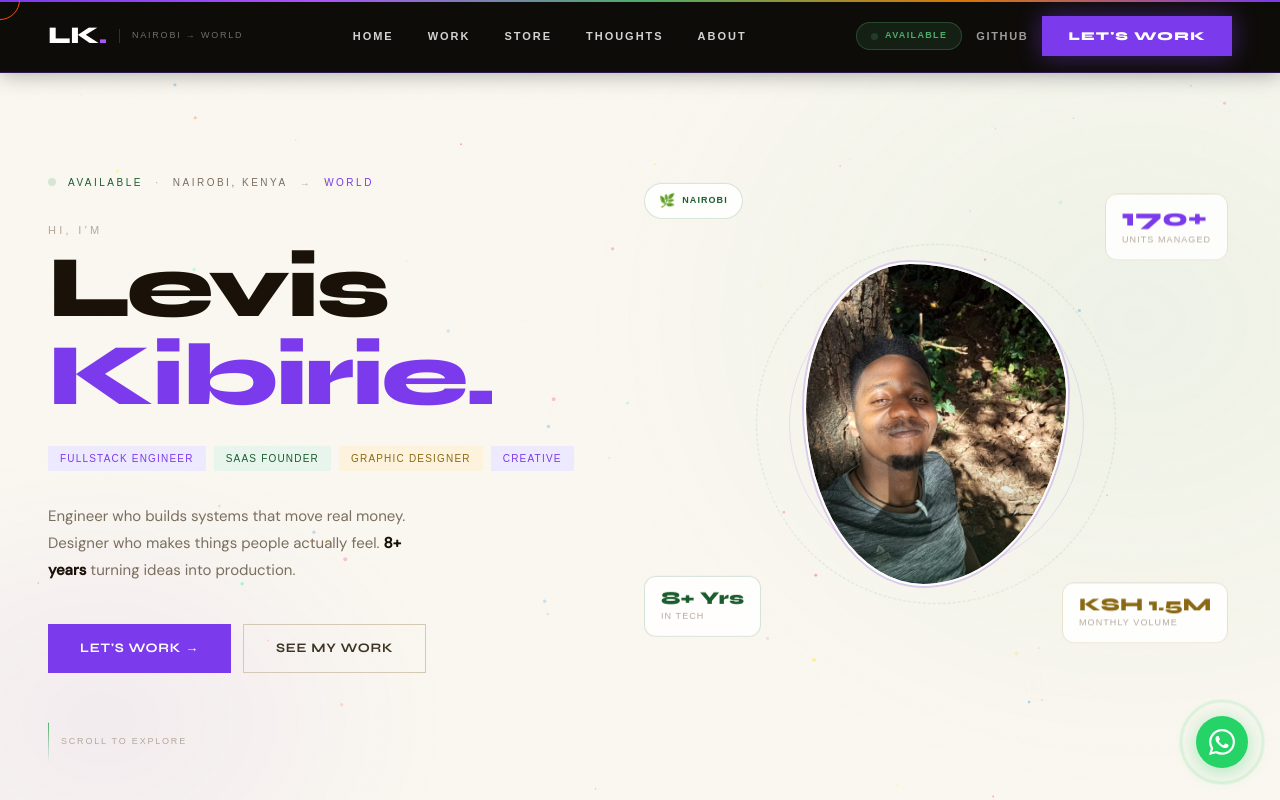
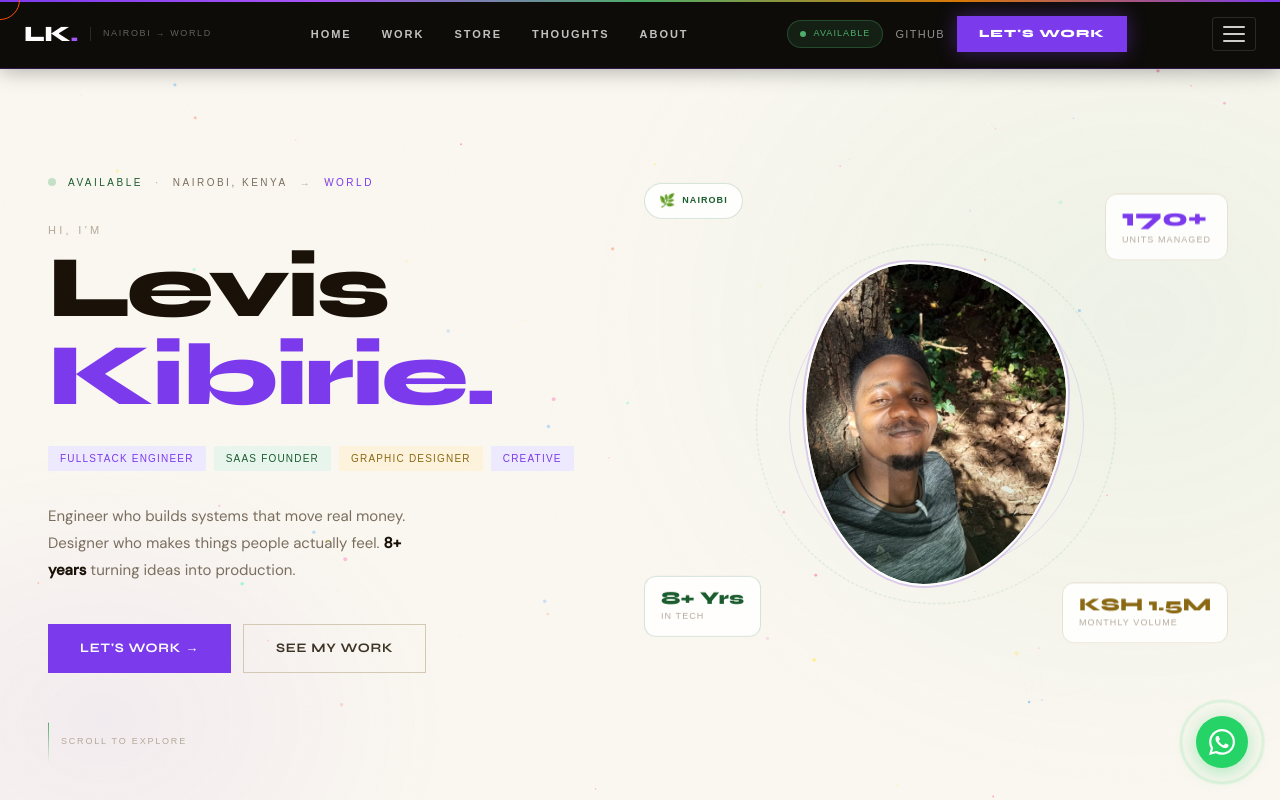
Before and after one commit to Levikib/levo-portfolio, a Next.js app: page / in a window 1280 px wide. Shown: the top 800 px of the page. Built offline with nearby package versions, Linux system fonts and the light colour scheme; a web font is replaced by a local one.

Commit message:
fix: mobile nav — hamburger menu, full-screen overlay, responsive

```diff
--- a/src/components/layout/Nav.tsx
+++ b/src/components/layout/Nav.tsx
@@ -3,59 +3,164 @@ import { useState, useEffect } from "react";
 import Link from "next/link";
 
 export default function Nav() {
-  const [scrolled, setScrolled] = useState(false);
+  const [scrolled, setScrolled]   = useState(false);
+  const [open, setOpen]           = useState(false);
+  const [mounted, setMounted]     = useState(false);
 
   useEffect(() => {
+    setMounted(true);
     const onScroll = () => setScrolled(window.scrollY > 20);
     window.addEventListener("scroll", onScroll, { passive: true });
     return () => window.removeEventListener("scroll", onScroll);
   }, []);
 
+  // Lock body scroll when menu open
+  useEffect(() => {
+    document.body.style.overflow = open ? "hidden" : "";
+    return () => { document.body.style.overflow = ""; };
+  }, [open]);
+
   const links = [["Home", "/"], ["Work", "/work"], ["Store", "/store"], ["Thoughts", "/blog"], ["About", "/about"]];
 
   return (
+    <>
       <nav style={{
-      position:"fixed", top:0, left:0, right:0, zIndex:9999,
-      background:"rgba(10,8,5,0.98)",
-      backdropFilter:"blur(24px)", WebkitBackdropFilter:"blur(24px)",
-      borderBottom:"1px solid rgba(124,58,237,0.3)",
+        position: "fixed", top: 0, left: 0, right: 0, zIndex: 9999,
+        background: "rgba(10,8,5,0.98)",
+        backdropFilter: "blur(24px)", WebkitBackdropFilter: "blur(24px)",
+        borderBottom: "1px solid rgba(124,58,237,0.3)",
         boxShadow: scrolled ? "0 4px 40px rgba(0,0,0,0.5)" : "0 2px 20px rgba(0,0,0,0.3)",
       }}>
-      <div style={{ position:"absolute", top:0, left:0, right:0, height:"2px", background:"linear-gradient(90deg, #7c3aed 0%, #a855f7 25%, #4ead6a 50%, #d97706 75%, #7c3aed 100%)" }} />
-      <div style={{ display:"flex", alignItems:"center", justifyContent:"space-between", padding:"0 48px", height:"72px" }}>
+        {/* Rainbow top bar */}
+        <div style={{ position: "absolute", top: 0, left: 0, right: 0, height: "2px", background: "linear-gradient(90deg, #7c3aed 0%, #a855f7 25%, #4ead6a 50%, #d97706 75%, #7c3aed 100%)" }} />
 
-        <Link href="/" style={{ textDecoration:"none", display:"flex", alignItems:"center", gap:"12px" }}>
-          <span style={{ fontFamily:"var(--font-display)", fontWeight:800, fontSize:"24px", letterSpacing:"-0.02em", color:"white" }}>LK<span style={{ color:"#a855f7" }}>.</span></span>
-          <span style={{ fontFamily:"var(--font-mono)", fontSize:"9px", letterSpacing:"0.2em", color:"rgba(255,255,255,0.4)", textTransform:"uppercase", borderLeft:"1px solid rgba(255,255,255,0.15)", paddingLeft:"12px" }}>Nairobi → World</span>
+        <div style={{ display: "flex", alignItems: "center", justifyContent: "space-between", padding: "0 24px", height: "68px" }}>
+
+          {/* Logo */}
+          <Link href="/" style={{ textDecoration: "none", display: "flex", alignItems: "center", gap: "12px", flexShrink: 0 }}>
+            <span style={{ fontFamily: "var(--font-display)", fontWeight: 800, fontSize: "22px", letterSpacing: "-0.02em", color: "white" }}>
+              LK<span style={{ color: "#a855f7" }}>.</span>
+            </span>
+            <span style={{ fontFamily: "var(--font-mono)", fontSize: "9px", letterSpacing: "0.18em", color: "rgba(255,255,255,0.35)", textTransform: "uppercase", borderLeft: "1px solid rgba(255,255,255,0.12)", paddingLeft: "12px", display: mounted && window.innerWidth < 480 ? "none" : "block" }}>
+              Nairobi → World
+            </span>
           </Link>
 
-        <div style={{ display:"flex", alignItems:"center", gap:"2px" }}>
+          {/* Desktop nav links */}
+          <div style={{ display: "flex", alignItems: "center", gap: "2px" }} className="nav-desktop-links">
             {links.map(([label, href]) => (
               <Link key={label} href={href}
-              style={{ fontFamily:"var(--font-mono)", fontWeight:600, fontSize:"11px", letterSpacing:"0.18em", textTransform:"uppercase", textDecoration:"none", padding:"10px 16px", color:"rgba(255,255,255,0.82)", transition:"all 0.2s", borderRadius:"2px" }}
-              onMouseEnter={e => { (e.currentTarget as HTMLElement).style.color="white"; (e.currentTarget as HTMLElement).style.background="rgba(124,58,237,0.18)"; }}
-              onMouseLeave={e => { (e.currentTarget as HTMLElement).style.color="rgba(255,255,255,0.82)"; (e.currentTarget as HTMLElement).style.background="transparent"; }}
+                style={{ fontFamily: "var(--font-mono)", fontWeight: 600, fontSize: "11px", letterSpacing: "0.18em", textTransform: "uppercase", textDecoration: "none", padding: "10px 14px", color: "rgba(255,255,255,0.75)", transition: "all 0.2s", borderRadius: "2px" }}
+                onMouseEnter={e => { (e.currentTarget as HTMLElement).style.color = "white"; (e.currentTarget as HTMLElement).style.background = "rgba(124,58,237,0.18)"; }}
+                onMouseLeave={e => { (e.currentTarget as HTMLElement).style.color = "rgba(255,255,255,0.75)"; (e.currentTarget as HTMLElement).style.background = "transparent"; }}
+                onClick={() => setOpen(false)}
               >{label}</Link>
             ))}
           </div>
 
-        <div style={{ display:"flex", alignItems:"center", gap:"14px" }}>
-          <div style={{ display:"flex", alignItems:"center", gap:"7px", padding:"6px 14px", borderRadius:"999px", background:"rgba(77,173,106,0.12)", border:"1px solid rgba(77,173,106,0.3)" }}>
-            <span style={{ width:"7px", height:"7px", borderRadius:"50%", background:"#4ead6a", display:"block", animation:"blink 2s ease-in-out infinite" }} />
-            <span style={{ fontFamily:"var(--font-mono)", fontSize:"9px", letterSpacing:"0.15em", color:"#4ead6a", textTransform:"uppercase", fontWeight:600 }}>Available</span>
+          {/* Desktop right side */}
+          <div style={{ display: "flex", alignItems: "center", gap: "12px" }} className="nav-desktop-right">
+            <div style={{ display: "flex", alignItems: "center", gap: "7px", padding: "6px 12px", borderRadius: "999px", background: "rgba(77,173,106,0.12)", border: "1px solid rgba(77,173,106,0.3)" }}>
+              <span style={{ width: "6px", height: "6px", borderRadius: "50%", background: "#4ead6a", display: "block", animation: "blink 2s ease-in-out infinite" }} />
+              <span style={{ fontFamily: "var(--font-mono)", fontSize: "9px", letterSpacing: "0.12em", color: "#4ead6a", textTransform: "uppercase" }}>Available</span>
             </div>
             <a href="https://github.com/Levikib" target="_blank" rel="noopener noreferrer"
-            style={{ fontFamily:"var(--font-mono)", fontSize:"11px", letterSpacing:"0.15em", textTransform:"uppercase", color:"rgba(255,255,255,0.6)", textDecoration:"none", transition:"color 0.2s", fontWeight:600 }}
-            onMouseEnter={e => (e.currentTarget.style.color="white")}
-            onMouseLeave={e => (e.currentTarget.style.color="rgba(255,255,255,0.6)")}
+              style={{ fontFamily: "var(--font-mono)", fontSize: "11px", letterSpacing: "0.12em", textTransform: "uppercase", color: "rgba(255,255,255,0.55)", textDecoration: "none", transition: "color 0.2s" }}
+              onMouseEnter={e => (e.currentTarget.style.color = "white")}
+              onMouseLeave={e => (e.currentTarget.style.color = "rgba(255,255,255,0.55)")}
             >GitHub</a>
             <a href="#contact"
-            style={{ fontFamily:"var(--font-display)", fontWeight:800, fontSize:"12px", letterSpacing:"0.1em", textTransform:"uppercase", background:"#7c3aed", color:"white", padding:"11px 26px", textDecoration:"none", transition:"all 0.25s", display:"block", boxShadow:"0 0 24px rgba(124,58,237,0.45)" }}
-            onMouseEnter={e => { (e.currentTarget.style.background="white"); (e.currentTarget.style.color="#7c3aed"); }}
-            onMouseLeave={e => { (e.currentTarget.style.background="#7c3aed"); (e.currentTarget.style.color="white"); }}
+              style={{ fontFamily: "var(--font-display)", fontWeight: 800, fontSize: "11px", letterSpacing: "0.1em", textTransform: "uppercase", background: "#7c3aed", color: "white", padding: "10px 22px", textDecoration: "none", transition: "all 0.25s", display: "block", boxShadow: "0 0 20px rgba(124,58,237,0.4)", whiteSpace: "nowrap" }}
+              onMouseEnter={e => { (e.currentTarget.style.background = "white"); (e.currentTarget.style.color = "#7c3aed"); }}
+              onMouseLeave={e => { (e.currentTarget.style.background = "#7c3aed"); (e.currentTarget.style.color = "white"); }}
             >Let&apos;s Work</a>
           </div>
+
+          {/* Hamburger — mobile only */}
+          <button
+            onClick={() => setOpen(o => !o)}
+            className="nav-hamburger"
+            style={{
+              background: "transparent", border: "1px solid rgba(255,255,255,0.12)",
+              padding: "8px 10px", cursor: "pointer", display: "flex",
+              flexDirection: "column", gap: "5px", borderRadius: "3px",
+              transition: "border-color 0.2s",
+            }}
+            aria-label="Toggle menu"
+          >
+            <span style={{ display: "block", width: "22px", height: "2px", background: open ? "#a855f7" : "rgba(255,255,255,0.8)", borderRadius: "2px", transition: "all 0.3s", transform: open ? "rotate(45deg) translate(5px, 5px)" : "none" }} />
+            <span style={{ display: "block", width: "22px", height: "2px", background: open ? "#a855f7" : "rgba(255,255,255,0.8)", borderRadius: "2px", transition: "all 0.3s", opacity: open ? 0 : 1 }} />
+            <span style={{ display: "block", width: "22px", height: "2px", background: open ? "#a855f7" : "rgba(255,255,255,0.8)", borderRadius: "2px", transition: "all 0.3s", transform: open ? "rotate(-45deg) translate(5px, -5px)" : "none" }} />
+          </button>
         </div>
       </nav>
+
+      {/* Mobile menu overlay */}
+      <div style={{
+        position: "fixed", inset: 0, zIndex: 9998,
+        background: "rgba(5,2,15,0.97)",
+        backdropFilter: "blur(20px)",
+        display: "flex", flexDirection: "column",
+        paddingTop: "88px", paddingBottom: "40px",
+        paddingLeft: "28px", paddingRight: "28px",
+        transform: open ? "translateX(0)" : "translateX(100%)",
+        transition: "transform 0.4s cubic-bezier(0.16,1,0.3,1)",
+        overflowY: "auto",
+      }}>
+        {/* Nav links */}
+        <div style={{ display: "flex", flexDirection: "column", gap: "4px", marginBottom: "40px" }}>
+          {links.map(([label, href], i) => (
+            <Link key={label} href={href}
+              onClick={() => setOpen(false)}
+              style={{
+                fontFamily: "var(--font-display)", fontWeight: 800,
+                fontSize: "clamp(32px,8vw,48px)", letterSpacing: "-0.02em",
+                textTransform: "uppercase", textDecoration: "none",
+                color: "rgba(255,255,255,0.15)",
+                borderBottom: "1px solid rgba(255,255,255,0.05)",
+                padding: "16px 0",
+                transition: "color 0.2s",
+                transform: open ? "translateX(0)" : "translateX(40px)",
+                opacity: open ? 1 : 0,
+                transitionDelay: `${i * 0.06}s`,
+              }}
+              onMouseEnter={e => (e.currentTarget.style.color = "white")}
+              onMouseLeave={e => (e.currentTarget.style.color = "rgba(255,255,255,0.15)")}
+            >
+              <span style={{ fontFamily: "var(--font-mono)", fontSize: "10px", letterSpacing: "0.2em", color: "#a855f7", marginRight: "14px", verticalAlign: "middle" }}>0{i + 1}</span>
+              {label}
+            </Link>
+          ))}
+        </div>
+
+        {/* Bottom contact strip */}
+        <div style={{ marginTop: "auto", display: "flex", flexDirection: "column", gap: "12px" }}>
+          <div style={{ display: "flex", alignItems: "center", gap: "8px", marginBottom: "4px" }}>
+            <span style={{ width: "7px", height: "7px", borderRadius: "50%", background: "#4ead6a", animation: "blink 2s ease-in-out infinite" }} />
+            <span style={{ fontFamily: "var(--font-mono)", fontSize: "10px", letterSpacing: "0.15em", color: "#4ead6a", textTransform: "uppercase" }}>Available for work</span>
+          </div>
+          <a href="#contact" onClick={() => setOpen(false)}
+            style={{ fontFamily: "var(--font-display)", fontWeight: 800, fontSize: "14px", letterSpacing: "0.1em", textTransform: "uppercase", background: "#7c3aed", color: "white", padding: "16px 28px", textDecoration: "none", textAlign: "center", boxShadow: "0 0 32px rgba(124,58,237,0.4)" }}
+          >Let&apos;s Work Together →</a>
+          <a href="https://github.com/Levikib" target="_blank" rel="noopener noreferrer"
+            style={{ fontFamily: "var(--font-mono)", fontSize: "11px", letterSpacing: "0.15em", textTransform: "uppercase", color: "rgba(255,255,255,0.4)", textDecoration: "none", textAlign: "center", padding: "12px" }}
+          >GitHub ↗</a>
+        </div>
+      </div>
+
+      <style>{`
+        .nav-desktop-links { display: flex; }
+        .nav-desktop-right  { display: flex; }
+        .nav-hamburger      { display: none; }
+
+        @media (max-width: 768px) {
+          .nav-desktop-links { display: none !important; }
+          .nav-desktop-right  { display: none !important; }
+          .nav-hamburger      { display: flex !important; }
+        }
+
+        @keyframes blink { 0%,100%{opacity:1} 50%{opacity:0.3} }
+      `}</style>
+    </>
   );
 }
```
Lines whose indentation alone changed are shown as unchanged.
